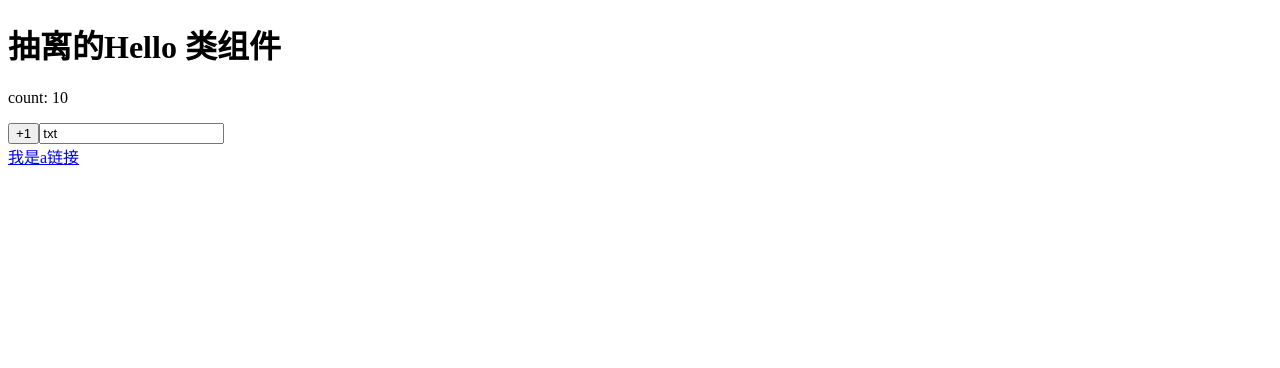
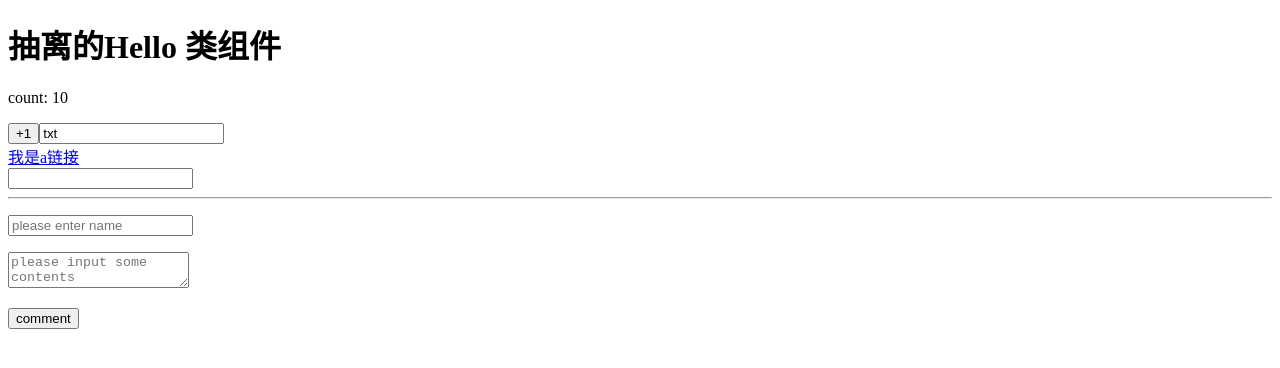
Before and after one commit to adjfks/react-learning, a React (Create React App) app in the folder packages/my-app/: page / in a window 1280 px wide. Shown: the top 368 px of the page. Built offline with nearby package versions, Linux system fonts and the light colour scheme.

Commit message:
add: 评论列表案例

```diff
--- /dev/null
+++ b/packages/my-app/src/Comment.js
@@ -0,0 +1,72 @@
+import React from 'react'
+
+class Comment extends React.Component {
+  state = {
+    current: {
+      name: '',
+      content: '',
+    },
+    list: [],
+  }
+
+  handleForm = (e) => {
+    const target = e.target
+    const value = target.type === 'checkbox' ? 'checked' : 'value'
+    this.setState({
+      current: {
+        ...this.state.current,
+        [target.name]: target[value],
+      },
+    })
+  }
+
+  submit = () => {
+    const { name, content } = this.state.current
+    if (!((name ?? undefined) || (content ?? undefined))) return
+    this.setState({
+      list: this.state.list.concat([
+        {
+          id: Date.now(),
+          name,
+          content,
+        },
+      ]),
+    })
+  }
+
+  render() {
+    return (
+      <div>
+        <div>
+          <p>
+            <input
+              name="name"
+              placeholder="please enter name"
+              onChange={this.handleForm}
+            />
+          </p>
+          <p>
+            <textarea
+              name="content"
+              placeholder="please input some contents"
+              onChange={this.handleForm}
+            />
+          </p>
+          <p>
+            <button onClick={this.submit}>comment</button>
+          </p>
+        </div>
+        <ul>
+          {this.state.list.map((item) => (
+            <li key={item.id}>
+              <h3>{item.name}</h3>
+              <p>{item.content}</p>
+            </li>
+          ))}
+        </ul>
+      </div>
+    )
+  }
+}
+
+export default Comment
--- /dev/null
+++ b/packages/my-app/src/Ref.js
@@ -0,0 +1,22 @@
+import React from 'react'
+
+class Ref extends React.Component {
+  constructor() {
+    super()
+    this.txtRef = React.createRef()
+  }
+
+  txtChange = () => {
+    console.log('this.txtRef.current.value: ', this.txtRef.current.value)
+  }
+
+  render() {
+    return (
+      <div>
+        <input type="value" ref={this.txtRef} onChange={this.txtChange} />
+      </div>
+    )
+  }
+}
+
+export default Ref
--- a/packages/my-app/src/index.js
+++ b/packages/my-app/src/index.js
@@ -2,6 +2,8 @@ import React from 'react'
 import ReactDOM from 'react-dom'
 
 import Hello from './Hello'
+import Ref from './Ref'
+import Comment from './Comment'
 
 const Hi = () => {
   const handleClick = (e) => {
@@ -19,6 +21,9 @@ const main = (
   <div>
     <Hello />
     <Hi />
+    <Ref />
+    <hr />
+    <Comment />
   </div>
 )
 ReactDOM.render(main, document.getElementById('root'))
```
